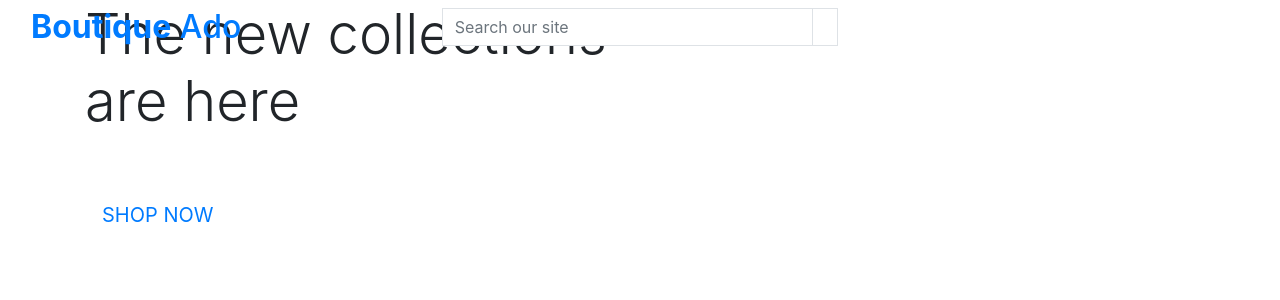
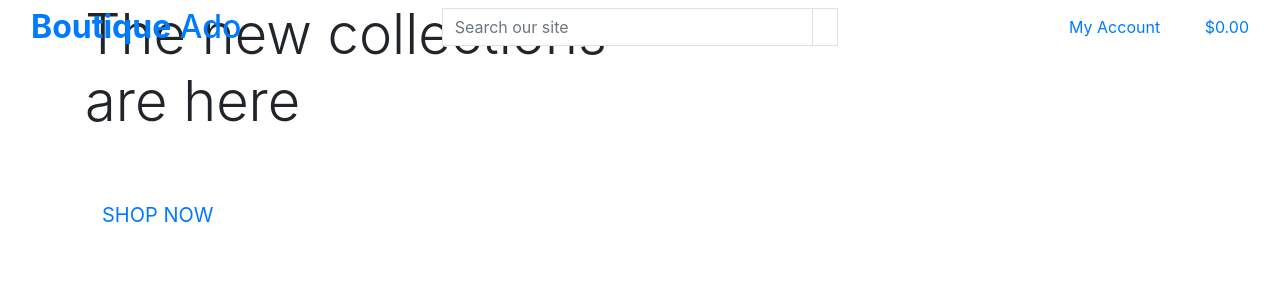
Before and after one commit to tomod24/boutique_ad_v1, a Django app: page / in a window 1280 px wide. Shown: the top 300 px of the page. Run offline with Django 3.2, Linux system fonts and the light colour scheme; some libraries are stand-ins or nearby versions.

Commit message:
Updated main page

```diff
--- a/templates/base.html
+++ b/templates/base.html
@@ -34,7 +34,7 @@
   <body>
     <header class="container-fluid fixed-top">
         <div class="row">
-            <div class="col-12 col-lg-4 my-auto py-1 py-lg-0" text -center text-lg-left>
+            <div class="col-12 col-lg-4 my-auto py-1 py-lg-0 text-center text-lg-left">
                 <a href="{% url 'home' %}" class="nav-link main-logo-link">
                     <h2 class="logo-font text-black my-0"><strong>Boutique</strong> Ado</h2>
                 </a>
@@ -55,8 +55,40 @@
             </div>
             <div class="col-12 col-lg-4 my-auto py-1 py-lg-0">
                 <ul class="list-inline list-unstyled text-center text-lg-right my-0">
-                    <li class="list-inline-item dropdown"></li>
-                    <li class="list-inline-item"></li>
+                    <li class="list-inline-item dropdown">
+                        <a class="text-black nav-link" href="#" id="user-options" data-toggle="dropdown" aria-haspopup="true" aria-expanded="false">
+                            <div class="text-center">
+                                <div><i class="fas fa-user fa-lg"></i></div>
+                                <p class="my-0">My Account</p>
+                            </div>
+                        </a>
+                        <div class="dropdown-menu border-0" aria-labelledby="user-options">
+                            {% if request.user.is_authenticated %}
+                                {% if request.user.is_superuser %}
+                                    <a href="" class="dropdown-item">Product Management</a>
+                                {% endif %}
+                                <a href="" class="dropdown-item">My Profile</a>
+                                <a href="{% url 'account_logout' %}" class="dropdown-item">Logout</a>
+                            {% else %}
+                                <a href="{% url 'account_signup' %}" class="dropdown-item">Register</a>
+                                <a href="{% url 'account_login' %}" class="dropdown-item">Login</a>
+                            {% endif %}
+                        </div>
+                    </li>
+                    <li class="list-inline-item">
+                        <a class="{% if grand_total %}text-info font-weight-bold{% else %}text-black{% endif %} nav-link" href="">
+                            <div class="text-center">
+                                <div><i class="fas fa-shopping-bag fa-lg"></i></div>
+                                <p class="my-0">
+                                    {% if grand_total %}
+                                        ${{ grand_total|floatformat:2 }}
+                                    {% else %}
+                                        $0.00
+                                    {% endif %}
+                                </p>
+                            </div>
+                        </a>
+                    </li>
                 </ul>
             </div>
         </div>
```
